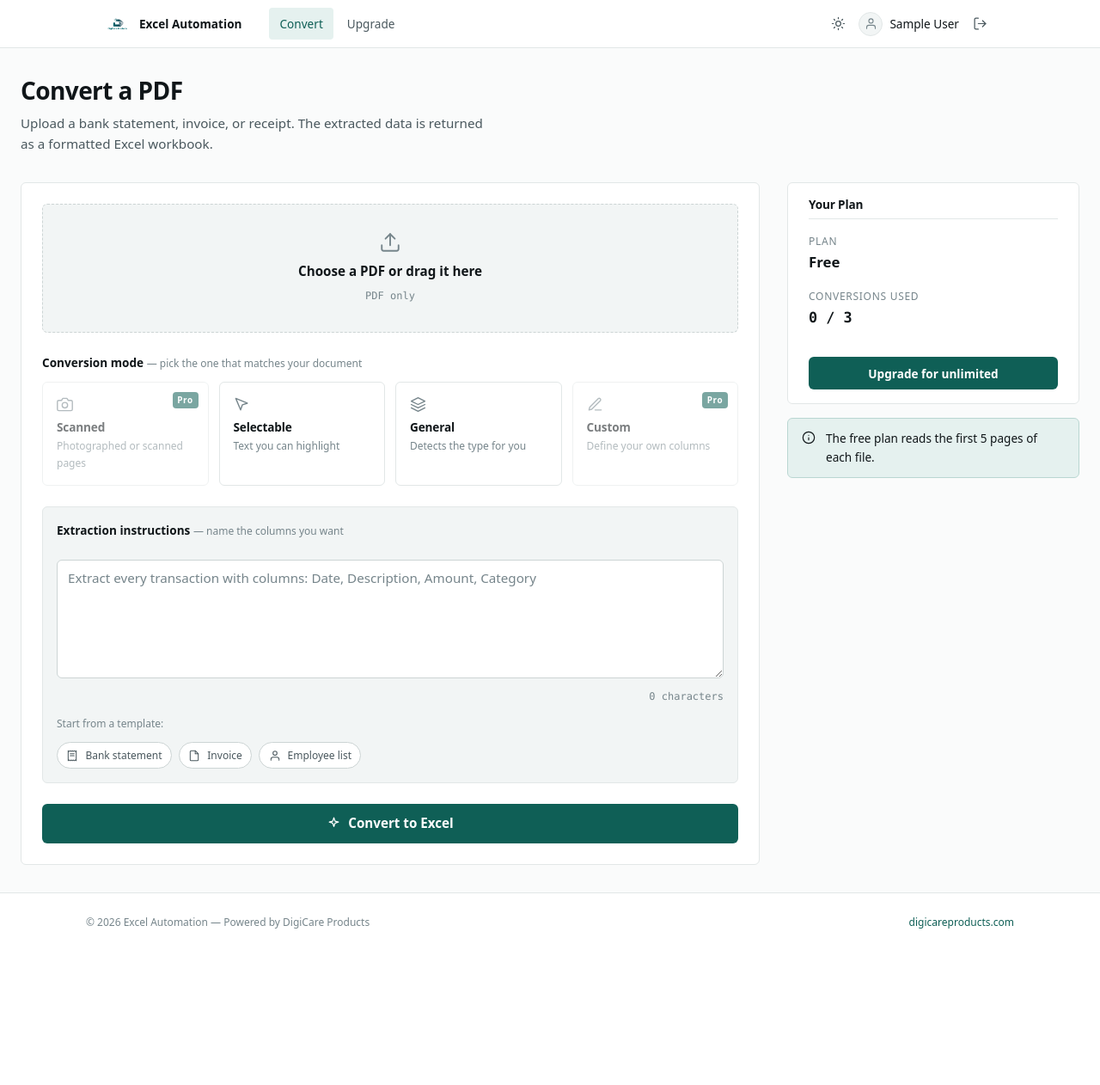
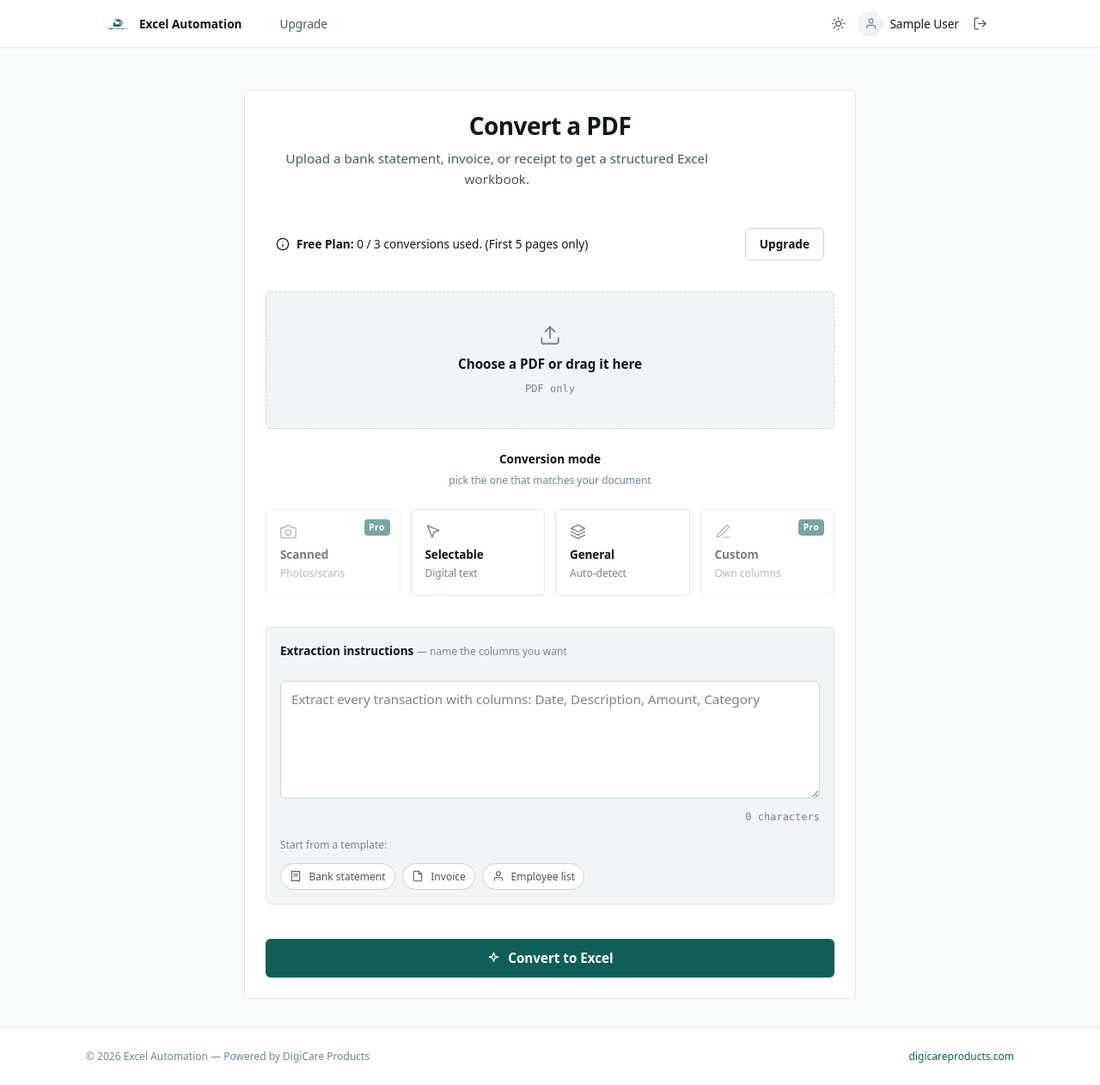
Before and after one commit to DigicareHouseCode/pdf_converter_app, a Flask app: page /app in a window 1280 px wide. Shown: the whole page at 86% size. Before the commit the page ends 1080 px from the top, so only its background shows below. Run offline with Flask 3, Linux system fonts and the light colour scheme; the visitor is signed in with stand-in values (Sample User, id 1); data that the repository does not hold is empty; parts of the project's set-up code (start-up, migrations or seed data) failed here and were passed over; some libraries are stand-ins or nearby versions.

Commit message:
refactor(ui): streamline upload view to centered layout and remove dashboard nav link
- Switch upload card layout back to centered container--mid layout.
- Remove redundant 'Convert' navigation link from base template.

```diff
--- a/templates/base.html
+++ b/templates/base.html
@@ -33,8 +33,6 @@
 
             {% if current_user.is_authenticated %}
             <div class="nav-links">
-                <a href="{{ url_for('dashboard') }}" class="nav-link"
-                   {% if request.endpoint == 'dashboard' %}aria-current="page"{% endif %}>Convert</a>
                 {% if not current_user.is_pro %}
                 <a href="{{ url_for('cart') }}" class="nav-link"
                    {% if request.endpoint == 'cart' %}aria-current="page"{% endif %}>Upgrade</a>
--- a/templates/index.html
+++ b/templates/index.html
@@ -2,30 +2,46 @@
 {% from "_icons.html" import icon %}
 
 {% block title %}Convert a PDF — Excel Automation{% endblock %}
-{% block container_class %}container--wide{% endblock %}
+{% block container_class %}container--mid{% endblock %}
 
 {% block content %}
 {% set limit_reached = not is_pro and conversion_count >= conversion_limit %}
 
-<div class="page-head">
-    <h1>Convert a PDF</h1>
-    <p>Upload a bank statement, invoice, or receipt. The extracted data is returned as a formatted Excel workbook.</p>
-</div>
+<div class="card upload-card stack" style="margin-top: var(--s4);">
+    <div class="page-head" style="text-align: center; margin-bottom: var(--s2);">
+        <h1 style="font-size: var(--fs-xl);">Convert a PDF</h1>
+        <p>Upload a bank statement, invoice, or receipt to get a structured Excel workbook.</p>
+    </div>
 
-<div class="dashboard-grid">
-    <div class="dashboard-main">
+    <!-- Usage Banner -->
+    {% if not is_pro %}
+    <div class="usage-banner" style="background: var(--bg-2); border-radius: var(--radius-sm); padding: var(--s3); display: flex; align-items: center; justify-content: space-between; font-size: var(--fs-sm);">
+        <div style="display: flex; align-items: center; gap: var(--s2);">
+            {{ icon('info', 16) }}
+            <span><strong>Free Plan:</strong> {{ conversion_count }} / {{ conversion_limit }} conversions used. (First {{ free_page_limit }} pages only)</span>
+        </div>
+        <a href="{{ url_for('cart') }}" class="btn btn--secondary btn--sm">Upgrade</a>
+    </div>
+    {% endif %}
+
+    {% if limit_reached %}
+    <div class="alert alert-warning" role="status">
+        {{ icon('alert', 16) }}
+        <span>You have used all {{ conversion_limit }} free conversions. Upgrade to continue converting.</span>
+    </div>
+    {% endif %}
 
     <!-- Upload -->
-    <form id="uploadForm" class="card upload-card stack" action="{{ url_for('upload_file') }}" method="post"
+    <form id="uploadForm" class="stack" action="{{ url_for('upload_file') }}" method="post"
           enctype="multipart/form-data"
           data-max-checks="{{ max_check_files }}">
         <input type="hidden" name="csrf_token" value="{{ csrf_token() }}">
 
         <div class="file-input-container">
             <input type="file" id="fileInput" name="file" accept=".pdf" required>
-            <label for="fileInput" class="file-input-label">
-                {{ icon('upload', 26) }}
-                <span class="file-text">Choose a PDF or drag it here</span>
+            <label for="fileInput" class="file-input-label" style="min-height: 160px;">
+                {{ icon('upload', 32) }}
+                <span class="file-text" style="font-size: var(--fs-md); font-weight: 500;">Choose a PDF or drag it here</span>
                 <span class="file-size">PDF only</span>
             </label>
 
@@ -33,23 +49,23 @@
             <!-- Folder picker, shown only in checks mode. Browsers expose the
                  relative path in JS only, so it is sent alongside as a field. -->
             <input type="file" id="folderInput" webkitdirectory directory multiple hidden>
-            <div class="upload-extra" id="uploadExtra" hidden>
+            <div class="upload-extra" id="uploadExtra" hidden style="margin-top: var(--s3); text-align: center;">
                 <button type="button" class="btn btn--secondary" id="folderBtn">
                     {{ icon('layers', 16) }} Upload a whole folder
                 </button>
-                <span class="field-hint">Keeps the company and month folders with each check.</span>
+                <div class="field-hint" style="margin-top: var(--s1);">Keeps the company and month folders with each check.</div>
             </div>
             <div class="file-list" id="fileList" hidden></div>
             {% endif %}
         </div>
 
-        <fieldset style="border:0;">
-            <legend class="field-label">
+        <fieldset style="border:0; padding-top: var(--s3);">
+            <legend class="field-label" style="text-align: center; width: 100%; margin-bottom: var(--s3);">
                 Conversion mode
-                <span class="field-hint">— pick the one that matches your document</span>
+                <span class="field-hint" style="display: block; margin-top: 4px;">pick the one that matches your document</span>
             </legend>
 
-            <div class="option-cards">
+            <div class="option-cards" style="grid-template-columns: repeat(auto-fit, minmax(130px, 1fr));">
                 <label class="option-card {% if not is_pro %}pro-locked{% endif %}">
                     <input type="radio" name="conversion_type" value="scanned" required
                            {% if not is_pro %}disabled{% endif %}>
@@ -57,7 +73,7 @@
                         {% if not is_pro %}<span class="pro-badge">Pro</span>{% endif %}
                         {{ icon('camera', 19) }}
                         <h4>Scanned</h4>
-                        <p>Photographed or scanned pages</p>
+                        <p>Photos/scans</p>
                     </span>
                 </label>
 
@@ -66,7 +82,7 @@
                     <span class="card-content">
                         {{ icon('cursor', 19) }}
                         <h4>Selectable</h4>
-                        <p>Text you can highlight</p>
+                        <p>Digital text</p>
                     </span>
                 </label>
 
@@ -75,7 +91,7 @@
                     <span class="card-content">
                         {{ icon('layers', 19) }}
                         <h4>General</h4>
-                        <p>Detects the type for you</p>
+                        <p>Auto-detect</p>
                     </span>
                 </label>
 
@@ -86,7 +102,7 @@
                         {% if not is_pro %}<span class="pro-badge">Pro</span>{% endif %}
                         {{ icon('edit', 19) }}
                         <h4>Custom</h4>
-                        <p>Define your own columns</p>
+                        <p>Own columns</p>
                     </span>
                 </label>
 
@@ -96,7 +112,7 @@
                     <span class="card-content">
                         {{ icon('receipt', 19) }}
                         <h4>Checks</h4>
-                        <p>Images or a PDF of checks</p>
+                        <p>Check images</p>
                     </span>
                 </label>
                 {% endif %}
@@ -104,7 +120,7 @@
         </fieldset>
 
         <!-- Custom instructions -->
-        <div id="customPromptSection" class="custom-prompt-section" hidden>
+        <div id="customPromptSection" class="custom-prompt-section" hidden style="margin-top: var(--s3);">
             <label class="field-label" for="customPrompt">
                 Extraction instructions
                 <span class="field-hint">— name the columns you want</span>
@@ -134,6 +150,7 @@
         </div>
 
         <button type="submit" class="btn btn--primary btn--lg btn--block" id="convertBtn"
+                style="margin-top: var(--s4);"
                 {% if limit_reached %}disabled{% endif %}>
             {% if limit_reached %}
             Free limit reached — upgrade to continue
@@ -159,54 +176,6 @@
             </div>
         </div>
     </form>
-    </div> <!-- end dashboard-main -->
+</div>
 
-    <div class="dashboard-sidebar">
-        <!-- Usage -->
-        <div class="usage stack-sm {% if limit_reached %}usage--limit{% endif %}" style="flex-direction: column; align-items: stretch; gap: var(--s4);">
-            <h3 style="font-size: var(--fs-sm); border-bottom: 1px solid var(--border); padding-bottom: var(--s2);">Your Plan</h3>
-            <div class="usage-block">
-                <span class="usage-label">Plan</span>
-                <span class="usage-value">
-                    {% if is_pro %}Professional <span class="badge badge--pro">Pro</span>
-                    {% else %}Free{% endif %}
-                </span>
-            </div>
-
-            <div class="usage-block">
-                <span class="usage-label">Conversions used</span>
-                <span class="usage-value num">{{ conversion_count }}{% if not is_pro %} / {{ conversion_limit }}{% endif %}</span>
-            </div>
-
-            {% if is_pro and pro_expiry %}
-            <div class="usage-block">
-                <span class="usage-label">Renews</span>
-                <span class="usage-value num">{{ pro_expiry.strftime('%d %b %Y') }}</span>
-            </div>
-            {% endif %}
-
-            {% if not is_pro %}
-            {% set pct = (conversion_count / conversion_limit * 100) if conversion_limit > 0 else 0 %}
-            <div class="usage-meter" role="img"
-                 aria-label="{{ conversion_count }} of {{ conversion_limit }} free conversions used">
-                <div class="usage-meter-fill" style="width: {{ [pct, 100]|min }}%"></div>
-            </div>
-            <a href="{{ url_for('cart') }}" class="btn btn--primary btn--block">Upgrade for unlimited</a>
-            {% endif %}
-        </div>
-
-        {% if limit_reached %}
-        <div class="alert alert-warning" role="status">
-            {{ icon('info', 16) }}
-            <span>You have used all {{ conversion_limit }} free conversions. Upgrade to continue converting.</span>
-        </div>
-        {% elif not is_pro %}
-        <div class="alert alert-info">
-            {{ icon('info', 16) }}
-            <span>The free plan reads the first {{ free_page_limit }} pages of each file.</span>
-        </div>
-        {% endif %}
-    </div> <!-- end dashboard-sidebar -->
-
-</div>
 {% endblock %}
```
